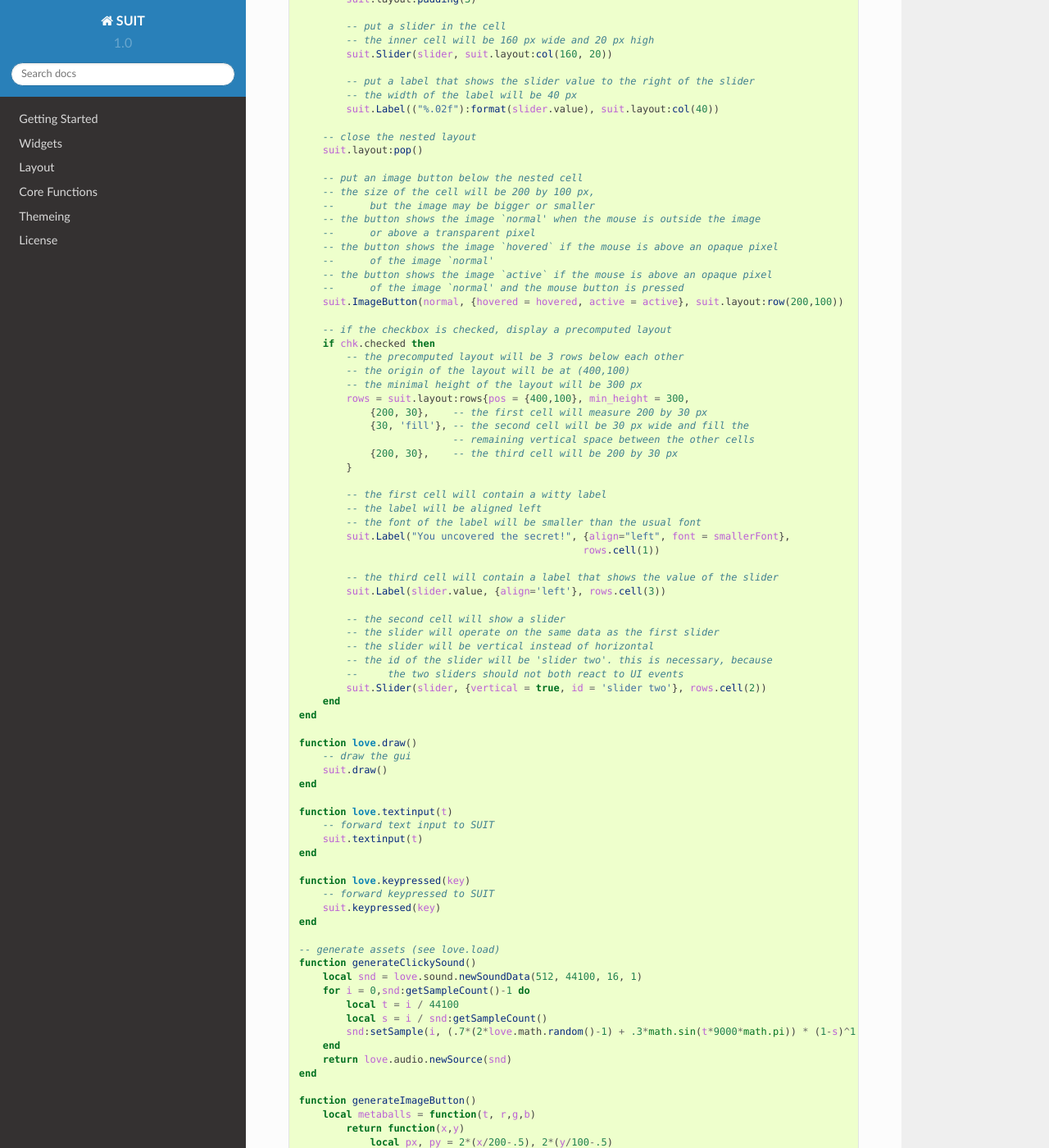
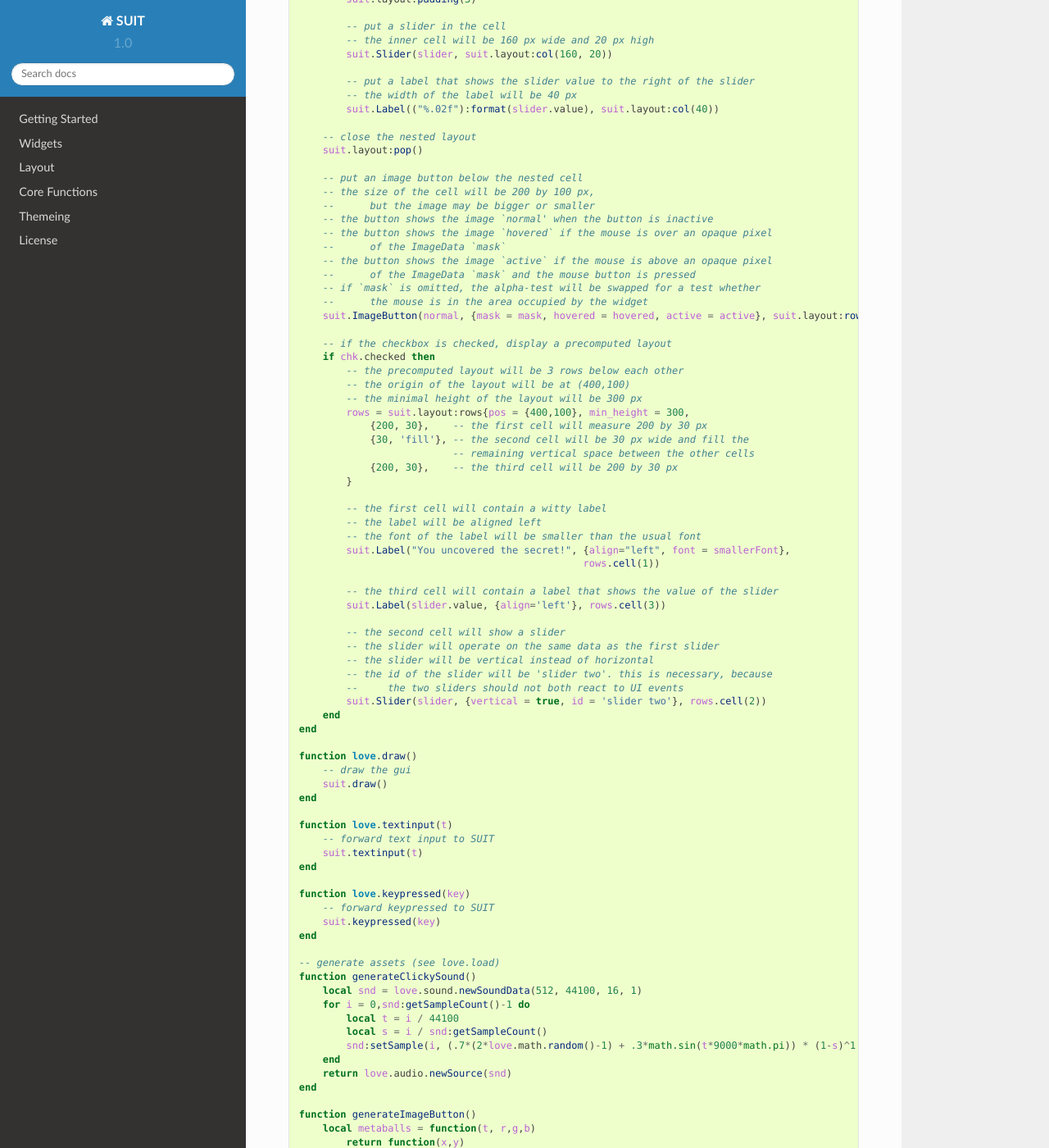
Before and after one commit to vrld/suit, a Sphinx documentation site: the page built from docs/index.rst, in a window 1280 px wide and 1400 px high, scrolled down 3123 px. Shown: the whole window at 82% size. Built offline with Sphinx 7.4.7 and the Read the Docs theme 2.0.0, drawn with Linux system fonts in a browser that asks for light colours; some of the changed text lies outside the part shown.

Commit message:
Fix #68: ImageButton error on LÖVE 11.1
Introduction of new option `mask` that should hold an ImageData for the
alpha test.

```diff
--- a/docs/index.rst
+++ b/docs/index.rst
@@ -49,7 +49,7 @@
     -- generate some assets (below)
     function love.load()
         snd = generateClickySound()
-        normal, hovered, active = generateImageButton()
+        normal, hovered, active, mask = generateImageButton()
         smallerFont = love.graphics.newFont(10)
     end
 
@@ -128,13 +128,14 @@
         -- put an image button below the nested cell
         -- the size of the cell will be 200 by 100 px,
         --      but the image may be bigger or smaller
-        -- the button shows the image `normal' when the mouse is outside the image
-        --      or above a transparent pixel
-        -- the button shows the image `hovered` if the mouse is above an opaque pixel
-        --      of the image `normal'
+        -- the button shows the image `normal' when the button is inactive
+        -- the button shows the image `hovered` if the mouse is over an opaque pixel
+        --      of the ImageData `mask`
         -- the button shows the image `active` if the mouse is above an opaque pixel
-        --      of the image `normal' and the mouse button is pressed
-        suit.ImageButton(normal, {hovered = hovered, active = active}, suit.layout:row(200,100))
+        --      of the ImageData `mask` and the mouse button is pressed
+        -- if `mask` is omitted, the alpha-test will be swapped for a test whether
+        --      the mouse is in the area occupied by the widget
+        suit.ImageButton(normal, {mask = mask, hovered = hovered, active = active}, suit.layout:row(200,50))
 
         -- if the checkbox is checked, display a precomputed layout
         if chk.checked then
```
Also changed, not shown: other parts of docs/index.rst (+5 -5 lines), docs/widgets.rst (+11 -3 lines), 1 other file.
